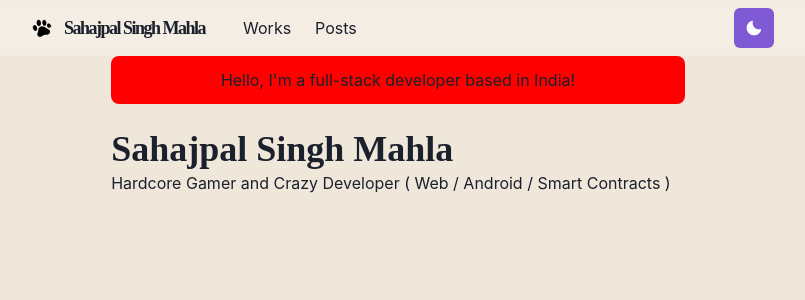
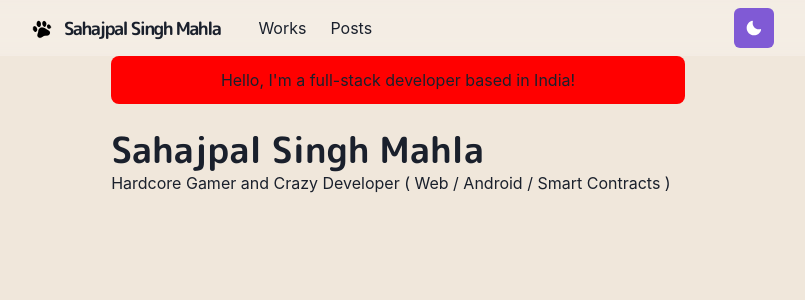
Before and after one commit to Sahajpal/Portfolio, a Next.js app: page / in a window 1280 px wide. Shown: the top 300 px of the page, without its empty margins (242-1047 px from the left). Built offline with nearby package versions, Linux system fonts and the light colour scheme.

Commit message:
style: Changed the Font

```diff
--- /dev/null
+++ b/components/fonts.js
@@ -0,0 +1,11 @@
+import { Global } from '@emotion/react'
+
+const Fonts = () => (
+  <Global
+    styles={`
+    @import url("https://fonts.googleapis.com/css2?family=M+PLUS+Rounded+1c:wght@300;700&family=Urbanist:ital,wght@0,100;0,200;0,300;0,400;0,500;0,600;0,700;1,100;1,200;1,300;1,400;1,500;1,600;1,700&display=swap");
+    `}
+  ></Global>
+)
+
+export default Fonts
--- a/pages/_app.js
+++ b/pages/_app.js
@@ -1,10 +1,12 @@
 import { ChakraProvider } from '@chakra-ui/react'
+import Fonts from '../components/fonts'
 import Layout from '../components/layouts/main'
 import theme from '../lib/theme'
 
 const Website = ({ Component, pageProps, router }) => {
   return (
     <ChakraProvider theme={theme}>
+    <Fonts></Fonts>
       <Layout router={router}>
         <Component {...pageProps} key={router.route}></Component>
       </Layout>
```
